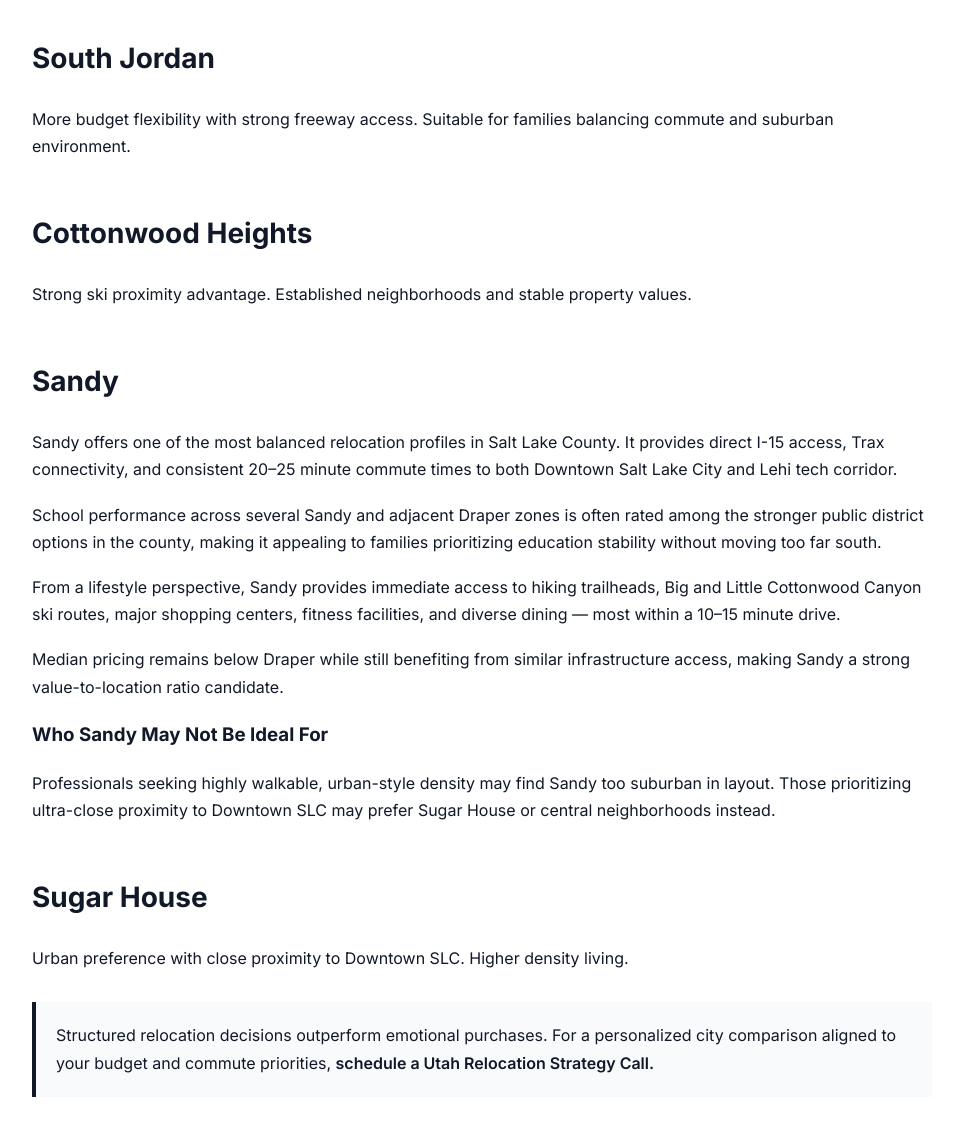
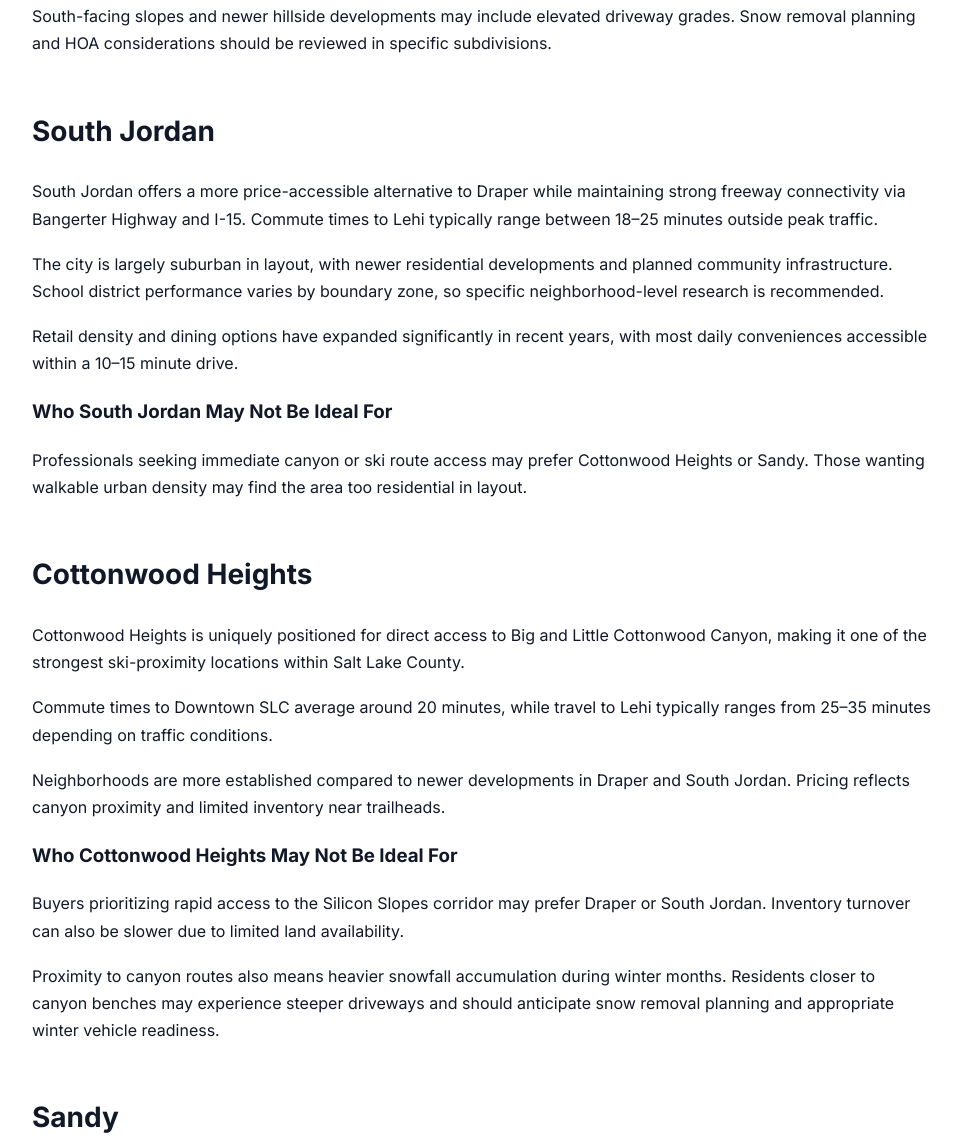
Before and after one commit to parikhtapan18/utahhomeintel, a plain HTML site: page guides/salt-lake-county-guide.html in a window 1280 px wide. Shown: the part 1786-2931 px from the top of the page, without its empty margins (158-1120 px from the left). Drawn offline with Linux system fonts and the light colour scheme.

Commit message:
Clean research library card structure

```diff
--- a/guides/salt-lake-county-guide.html
+++ b/guides/salt-lake-county-guide.html
@@ -168,15 +168,68 @@ neighborhoods may find better value in Sandy or Cottonwood Heights.
 Draper’s newer developments typically reflect higher pricing per square foot.
 </p>
 
+<p>
+    South-facing slopes and newer hillside developments may include
+    elevated driveway grades. Snow removal planning and HOA considerations
+    should be reviewed in specific subdivisions.
+</p>
+
 <h2>South Jordan</h2>
+
 <p>
-More budget flexibility with strong freeway access. Suitable for families
-balancing commute and suburban environment.
+South Jordan offers a more price-accessible alternative to Draper while
+maintaining strong freeway connectivity via Bangerter Highway and I-15.
+Commute times to Lehi typically range between 18–25 minutes outside peak traffic.
+</p>
+
+<p>
+The city is largely suburban in layout, with newer residential developments
+and planned community infrastructure. School district performance varies by
+boundary zone, so specific neighborhood-level research is recommended.
+</p>
+
+<p>
+Retail density and dining options have expanded significantly in recent years,
+with most daily conveniences accessible within a 10–15 minute drive.
+</p>
+
+<h3>Who South Jordan May Not Be Ideal For</h3>
+<p>
+Professionals seeking immediate canyon or ski route access may prefer
+Cottonwood Heights or Sandy. Those wanting walkable urban density
+may find the area too residential in layout.
 </p>
 
 <h2>Cottonwood Heights</h2>
+
 <p>
-Strong ski proximity advantage. Established neighborhoods and stable property values.
+Cottonwood Heights is uniquely positioned for direct access to Big and Little
+Cottonwood Canyon, making it one of the strongest ski-proximity locations
+within Salt Lake County.
+</p>
+
+<p>
+Commute times to Downtown SLC average around 20 minutes, while travel
+to Lehi typically ranges from 25–35 minutes depending on traffic conditions.
+</p>
+
+<p>
+Neighborhoods are more established compared to newer developments in
+Draper and South Jordan. Pricing reflects canyon proximity and limited
+inventory near trailheads.
+</p>
+
+<h3>Who Cottonwood Heights May Not Be Ideal For</h3>
+<p>
+Buyers prioritizing rapid access to the Silicon Slopes corridor may prefer
+Draper or South Jordan. Inventory turnover can also be slower due to
+limited land availability.
+</p>
+<p>
+    Proximity to canyon routes also means heavier snowfall accumulation during
+    winter months. Residents closer to canyon benches may experience steeper
+    driveways and should anticipate snow removal planning and appropriate
+    winter vehicle readiness.
 </p>
 
 <h2>Sandy</h2>
@@ -208,10 +261,40 @@ Professionals seeking highly walkable, urban-style density may find Sandy too
 suburban in layout. Those prioritizing ultra-close proximity to Downtown SLC
 may prefer Sugar House or central neighborhoods instead.
 </p>
+<p>
+    Portions of east Sandy closer to the mountain benches may receive
+    higher snowfall totals than central valley areas. Winter commuting can
+    require additional planning during storm cycles.
+</p>
 
 <h2>Sugar House</h2>
+
 <p>
-Urban preference with close proximity to Downtown SLC. Higher density living.
+Sugar House provides one of the most urban lifestyle environments in
+Salt Lake County. Walkability, dining density, and proximity to Downtown
+SLC are primary advantages.
+</p>
+
+<p>
+Commute times to Downtown typically fall under 10–12 minutes.
+Travel to Lehi, however, may extend to 30–40 minutes depending on
+traffic patterns.
+</p>
+
+<p>
+Housing stock includes a mix of historic homes, townhomes, and higher-density
+residential units. Pricing varies widely based on renovation level and lot size.
+</p>
+
+<h3>Who Sugar House May Not Be Ideal For</h3>
+<p>
+Families prioritizing large lot sizes, new subdivisions, or immediate canyon
+access may find stronger alignment in Draper, Sandy, or Cottonwood Heights.
+</p>
+
+<p>
+    Urban density may also mean more limited driveway space and on-street
+    parking constraints during snow events compared to suburban cities.
 </p>
 
 <div class="highlight">
```
